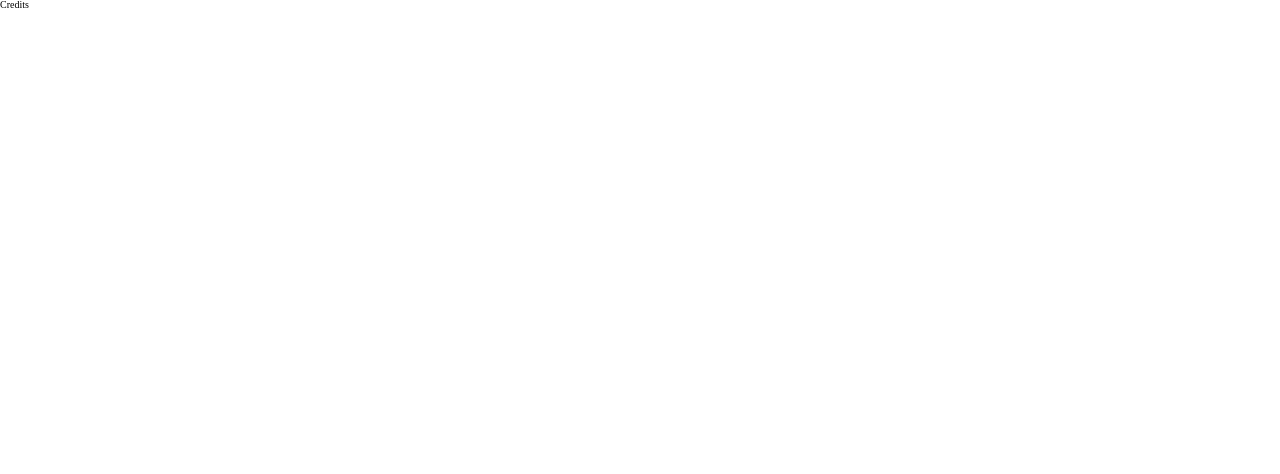
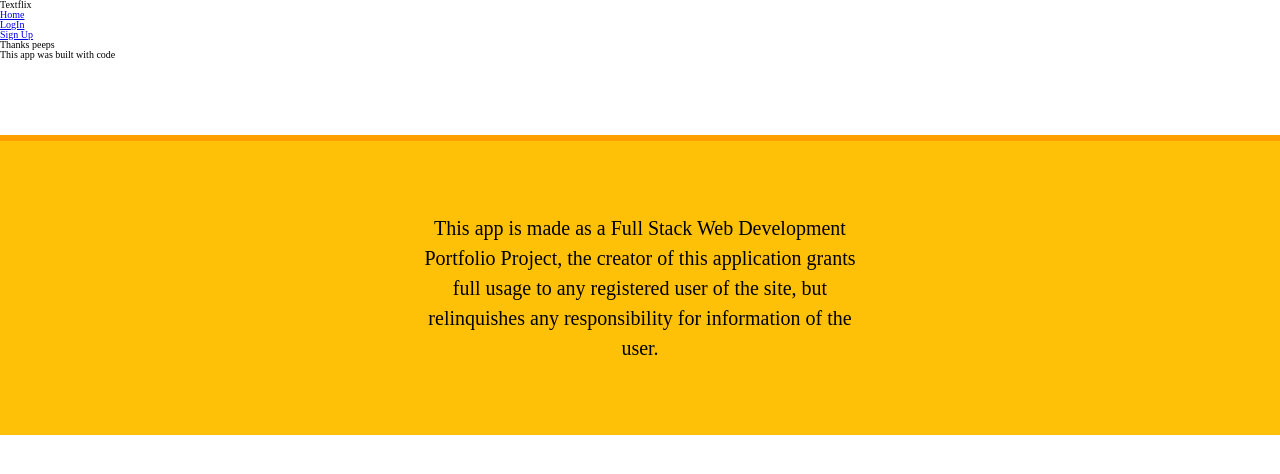
Before and after one commit to Trip4077/movie-app-lp, a website: page credits.html in a window 1280 px wide. Drawn offline with Linux system fonts and the light colour scheme.

Commit message:
Credits Page - Footer Implemented

```diff
--- a/credits.html
+++ b/credits.html
@@ -9,6 +9,49 @@
             <link rel="stylesheet" type="text/css" href="./css/index.css">
     </head>
     <body>
-        Credits
+        <nav>
+            <div>
+                <span>
+                    Textflix
+                </span>
+            </div>
+
+            <ul>
+                <li>
+                    <a href="./index.html">Home</a>
+                </li>
+
+                <li>
+                    <a href="#">LogIn</a>
+                </li>
+
+                <li>
+                    <a href="#">Sign Up</a>
+                </li>
+            </ul>
+        </nav>
+
+        <div class="container">
+
+            <div class="credits">
+                Thanks peeps
+            </div>
+
+            <div class="app-info">
+                This app was built with code
+            </div>
+
+        </div>
+
+        <footer>
+                <div>
+                        <p>
+                            This app is made as a Full Stack Web Development Portfolio Project,
+                                the creator of this application grants full usage to any registered
+                                user of the site, but relinquishes any responsibility for information
+                                of the user.
+                        </p>
+                    </div>
+        </footer>
     </body>
 </html>
--- a/less/reset.less
+++ b/less/reset.less
@@ -53,4 +53,8 @@ border-spacing: 0;
 
 html {
     font-size: 62.5%;
+
+    a {
+        cursor: pointer;
+    }
 }
```
Also changed, not shown: css/index.css.
